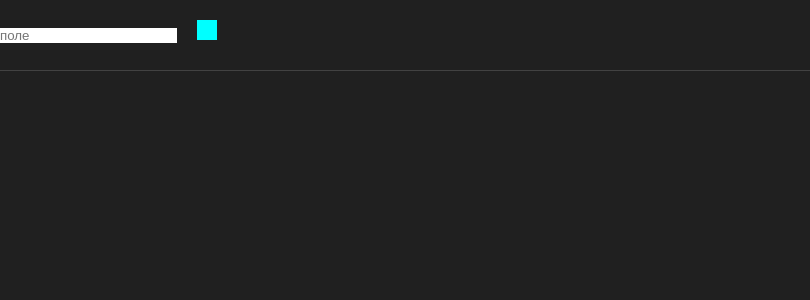
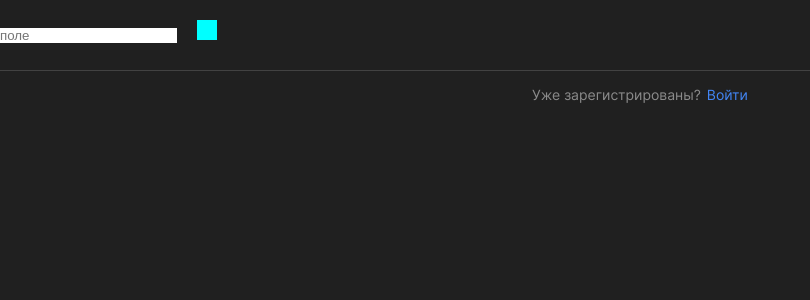
Before and after one commit to SergZhikhDev/movies-explorer-full, a React (Create React App) app in the folder frontend/: page /form in a window 1280 px wide. Shown: the top 300 px of the page, without its empty margins (0-810 px from the left). Built offline with nearby package versions, Linux system fonts and the light colour scheme.

Commit message:
поправил верстку

```diff
--- a/frontend/src/components/nested-components/ErrorText/ErrorText.css
+++ b/frontend/src/components/nested-components/ErrorText/ErrorText.css
@@ -1,7 +1,7 @@
 .error-text {
     font-size: 10px;
     color: #ee3465;
-    text-align: center;
+    /* text-align: center; */
 }
 
 .error-text_auth {
@@ -10,7 +10,6 @@
 }
 
 .error-text_auth-button {
-    margin-top: 10px;
     text-align: center;
 }
 
--- a/frontend/src/components/pages-components/Form/Form.js
+++ b/frontend/src/components/pages-components/Form/Form.js
@@ -3,6 +3,7 @@ import "./Form.css";
 import { useInputt } from "../../../hooks/useInput";
 import { config } from "../../../utils/constants";
 import { ErrorText } from "../../nested-components/ErrorText/ErrorText";
+import { Link } from "react-router-dom";
 
 export const Form = () => {
   console.log(777);
@@ -47,6 +48,13 @@ export const Form = () => {
                     <ErrorText type='auth'>{field.errorMessages}</ErrorText>
                   )}
                 </span>
+                <div className='form__footer form__footer_type_auth'>
+            <p className='form__question'> Уже зарегистрированы? </p>
+            <Link className='form__login-link' to='signin'>
+              {" "}
+              Войти{" "}
+            </Link>
+          </div>
     </form>
   );
 };
--- a/frontend/src/components/pages-components/Profile/Profile.css
+++ b/frontend/src/components/pages-components/Profile/Profile.css
@@ -74,7 +74,7 @@
 }
 
 .form__item:focus {
-  text-align: center;
+  text-align: start;
 }
 
 .form__label {
@@ -93,6 +93,7 @@
   font: normal 500 11px/1.18 Inter, Arial, sans-serif;
   /* min-width: 141px; */
   text-align: left;
+  margin-right: 15px;
 }
 
 .line_form {
--- a/frontend/src/components/pages-components/Profile/Profile.js
+++ b/frontend/src/components/pages-components/Profile/Profile.js
@@ -97,13 +97,13 @@ export const Profile = ({ handleUpdateUser, currentUser, onSignOut }) => {
             <span className='form__errors'>
               {!readyForUpdate&&(name.isDirty&&email.isDirty )&&
               (name.inputValid&&email.inputValid)&&(
-                <ErrorText type='auth'>Измените хотя бы одно поле</ErrorText>
+                <ErrorText type='auth-button'>Измените хотя бы одно поле</ErrorText>
               )}
               {name.isDirty && (name.errorMessages!=='Поле  должно быть заполнено!')&&(
-                <ErrorText type='auth'>{name.errorMessages}</ErrorText>
+                <ErrorText type='auth-button'>{name.errorMessages}</ErrorText>
               )}
               {email.isDirty && (email.errorMessages!=='Поле  должно быть заполнено!')&&(
-                <ErrorText type='auth'>{email.errorMessages}</ErrorText>
+                <ErrorText type='auth-button'>{email.errorMessages}</ErrorText>
               )}
 
               {/* {email.needTwoChanges && (
```
